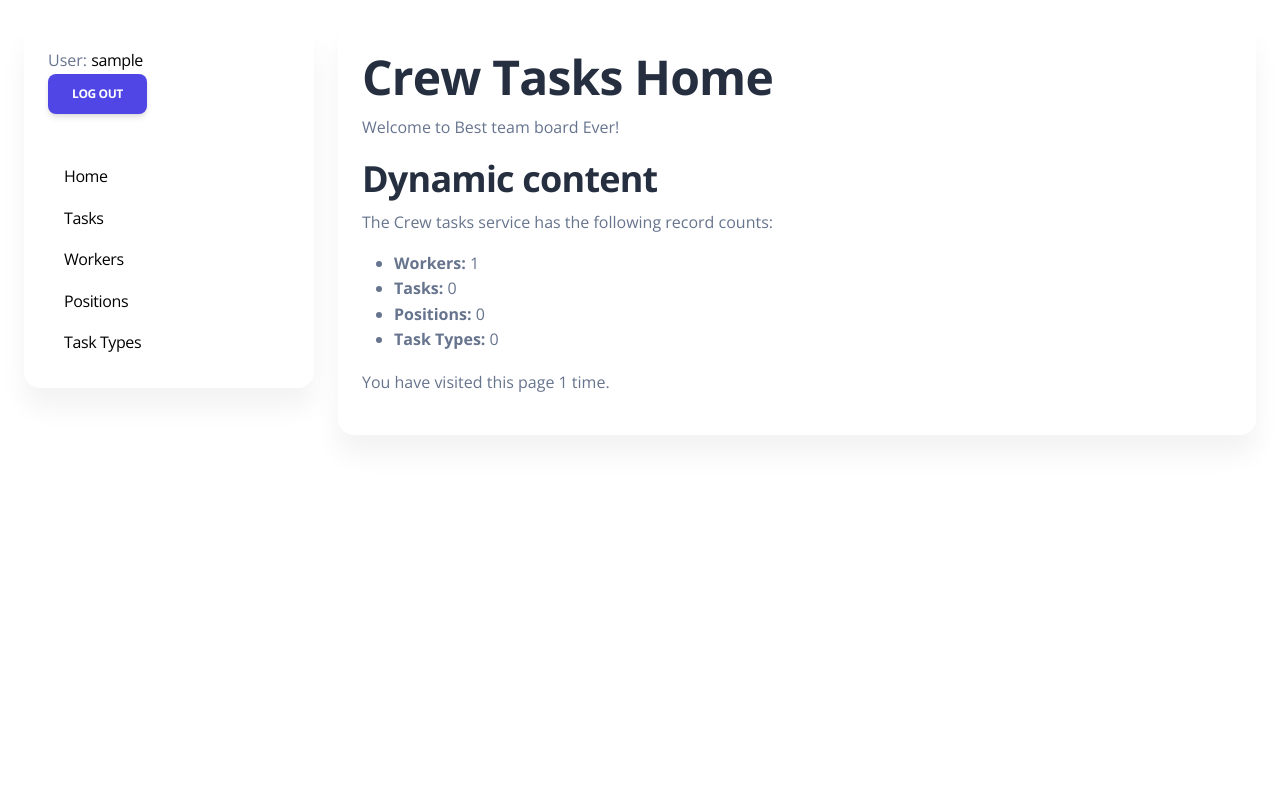
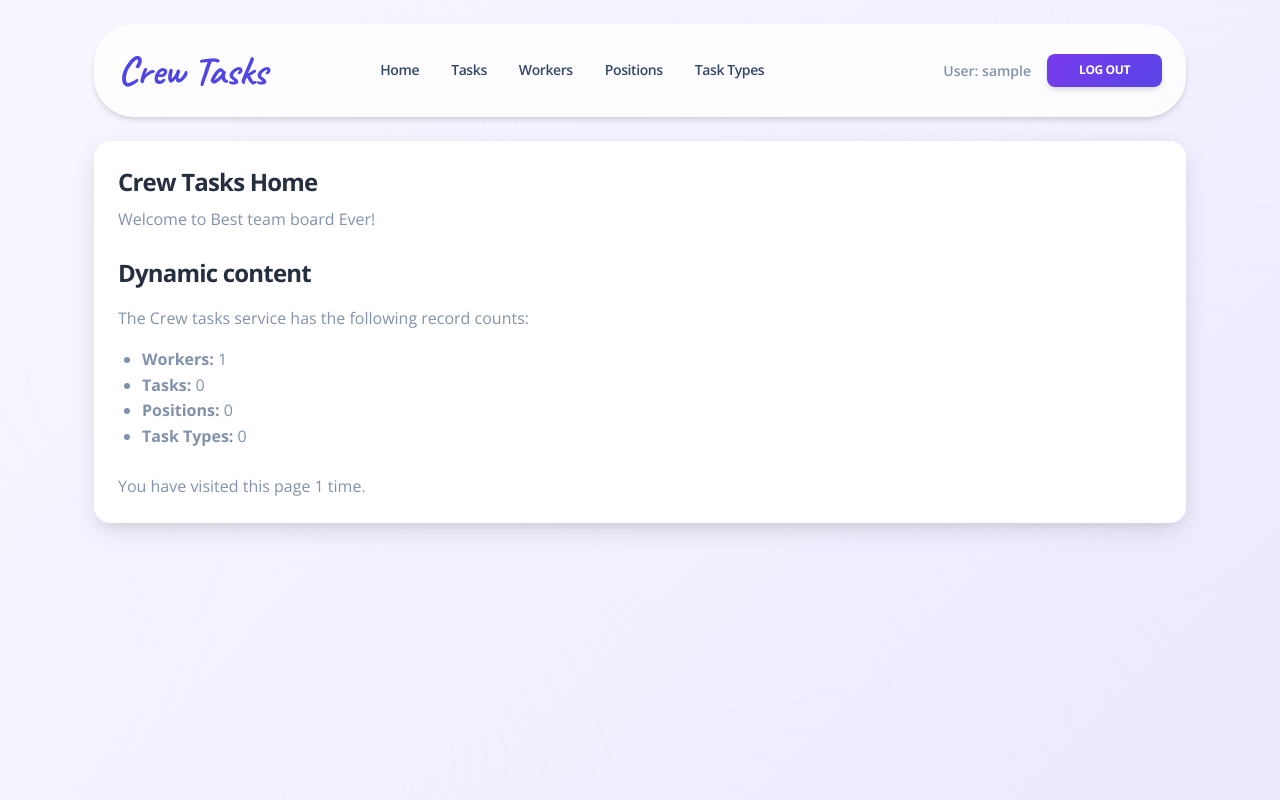
Before and after one commit to AndriiOne/crew-tasks, a Django app: page / in a window 1280 px wide. Run offline with Django 5.2, Linux system fonts and the light colour scheme; the visitor is signed in with stand-in values (Sample User, id 1); data comes from the database, SQL or seed files in the repository; data that the repository does not hold is empty; some libraries are stand-ins or nearby versions.

Commit message:
Replace sidebar with top navbar

```diff
--- a/static/css/styles.css
+++ b/static/css/styles.css
@@ -21,3 +21,32 @@
   mask-size: cover;
   opacity: 1;
 }
+
+.navbar-nav .nav-link {
+  transition: color 0.2s ease-in-out, transform 0.2s ease-in-out;
+  color: #344767;
+}
+
+.navbar-nav .nav-link:hover {
+  color: #4F46E5 !important;
+  transform: translateY(-1px);
+}
+
+.navbar-brand {
+  transition: opacity 0.2s ease-in-out;
+}
+
+.navbar-brand:hover {
+  opacity: 0.8;
+}
+
+@media (max-width: 991.98px) {
+  .auth-btn-mobile {
+    width: 100% !important;
+  }
+}
+@media (min-width: 992px) {
+  .auth-btn-mobile {
+    width: auto !important;
+  }
+}
--- a/templates/base.html
+++ b/templates/base.html
@@ -7,36 +7,100 @@
   <meta charset="utf-8">
   <meta name="viewport" content="width=device-width, initial-scale=1">
   <link rel="icon" type="image/png" href="{% static 'assets/img/favicon.png' %}">
+
+  <!-- Шрифти -->
   <link href="https://fonts.googleapis.com/css?family=Open+Sans:300,400,600,700" rel="stylesheet" />
+  <link href="https://fonts.googleapis.com/css2?family=Caveat:wght@700&display=swap" rel="stylesheet">
+
   <link href="{% static 'assets/css/nucleo-icons.css' %}" rel="stylesheet" />
   <link href="{% static 'assets/css/nucleo-svg.css' %}" rel="stylesheet" />
   <script src="https://kit.fontawesome.com/42d5adcbca.js" crossorigin="anonymous"></script>
   <link id="pagestyle" href="{% static 'assets/css/soft-design-system.css' %}" rel="stylesheet" />
 
+  <!-- Твій styles.css обов'язково останній -->
   <link rel="stylesheet" href="{% static 'css/styles.css' %}">
 </head>
 
-<body>
-<div class="container-fluid">
+<body class="bg-white position-relative min-vh-100 overflow-x-hidden">
+
+  <!-- ЛЕГКИЙ ФОНОВИЙ ГРАДІЄНТ ТА ПАТЕРН -->
+  <div class="position-fixed w-100 h-100 top-0 start-0 overflow-hidden" style="z-index: -1;">
+    <div class="position-absolute w-100 h-100 top-0 start-0" style="background: linear-gradient(135deg, #f8f7ff 0%, #ede9fe 100%);"></div>
+    <div class="position-absolute w-100 h-100 top-0 start-0 pattern-mask-accent" style="--mask-img: url('{% static "assets/img/shapes/pattern-lines.svg" %}'); opacity: 0.08;"></div>
+  </div>
+
+  <!-- ПЛАВАЮЧИЙ НАВБАР ЗВЕРХУ -->
+  <div class="container py-4">
     <div class="row">
-        <div class="col-sm-3">
-            <div class="card mt-4">
-                <div class="card-body">
+      <div class="col-12">
+        <nav class="navbar navbar-expand-lg blur blur-rounded z-index-3 shadow py-2 px-4">
+          <div class="container-fluid px-0">
+            <!-- Логотип -->
+            <a class="navbar-brand font-weight-bolder" href="{% url 'tasks:home' %}" style="font-family: 'Caveat', cursive; font-size: 2.5rem; color: #4F46E5;">
+              Crew Tasks
+            </a>
 
-                    {% block sidebar %}
-                        {% include "includes/sidebar.html" %}
-                    {% endblock %}
+            <!-- Кнопка гамбургер для мобільних -->
+            <button class="navbar-toggler shadow-none ms-2" type="button" data-bs-toggle="collapse" data-bs-target="#navigation" aria-controls="navigation" aria-expanded="false" aria-label="Toggle navigation">
+              <span class="navbar-toggler-icon mt-2">
+                <span class="navbar-toggler-bar bar1"></span>
+                <span class="navbar-toggler-bar bar2"></span>
+                <span class="navbar-toggler-bar bar3"></span>
+              </span>
+            </button>
 
+            <div class="collapse navbar-collapse w-100 pt-3 pb-2 py-lg-0" id="navigation">
+              <!-- Посилання меню -->
+              <ul class="navbar-nav mx-auto">
+                <li class="nav-item mx-2">
+                  <a href="{% url 'tasks:home' %}" class="nav-link ps-2 d-flex cursor-pointer align-items-center font-weight-bold">Home</a>
+                </li>
+                <li class="nav-item mx-2">
+                  <a href="{% url 'tasks:task-list' %}" class="nav-link ps-2 d-flex cursor-pointer align-items-center font-weight-bold">Tasks</a>
+                </li>
+                <li class="nav-item mx-2">
+                  <a href="{% url 'tasks:worker-list' %}" class="nav-link ps-2 d-flex cursor-pointer align-items-center font-weight-bold">Workers</a>
+                </li>
+                <li class="nav-item mx-2">
+                  <a href="{% url 'tasks:position-list' %}" class="nav-link ps-2 d-flex cursor-pointer align-items-center font-weight-bold">Positions</a>
+                </li>
+                <li class="nav-item mx-2">
+                  <a href="{% url 'tasks:task-type-list' %}" class="nav-link ps-2 d-flex cursor-pointer align-items-center font-weight-bold">Task Types</a>
+                </li>
+              </ul>
+
+              <!-- Юзер та Logout справа -->
+              <ul class="navbar-nav ms-auto align-items-center">
+                {% if request.user.is_authenticated %}
+                  <li class="nav-item me-3">
+                    <span class="text-sm text-secondary font-weight-bold">User: {{ request.user.username }}</span>
+                  </li>
+                  <li class="nav-item">
+                    <form action="{% url 'logout' %}" method="post" class="d-inline">
+                      {% csrf_token %}
+                      <button type="submit" class="btn btn-sm bg-gradient-primary mb-0">Log Out</button>
+                    </form>
+                  </li>
+                {% else %}
+                  <li class="nav-item">
+                    <a href="{% url 'login' %}" class="btn btn-sm bg-gradient-primary mb-0">Sign In</a>
+                  </li>
+                {% endif %}
+              </ul>
+            </div>
+          </div>
+        </nav>
       </div>
     </div>
   </div>
 
-        <div class="col-sm-9">
-          <div class="card mt-4">
-            <div class="card-body">
+  <!-- ОСНОВНИЙ КОНТЕЙНЕР НА ВСЮ ШИРИНУ -->
+  <div class="container mb-5">
+    <div class="row">
+      <div class="col-12">
+        <div class="card shadow-lg border-radius-xl p-4 bg-white">
+
           {% block content %}{% endblock %}
-            </div>
-          </div>
 
           {% block pagination %}
               {% include "includes/pagination.html" %}
@@ -45,6 +109,10 @@
         </div>
       </div>
     </div>
+  </div>
+
+  <!-- ОБОВ'ЯЗКОВІ JS СКРИПТИ ДЛЯ РАБОТИ БОСТРАП-НАВБАРУ -->
+  <script src="{% static 'assets/js/core/popper.min.js' %}"></script>
+  <script src="{% static 'assets/js/core/bootstrap.min.js' %}"></script>
 </body>
-
 </html>
--- a/templates/tasks/home.html
+++ b/templates/tasks/home.html
@@ -1,19 +1,18 @@
 {% extends "base.html" %}
 
 {% block content %}
-    <h1>Crew Tasks Home</h1>
-    <p>Welcome to Best team board Ever!</p>
-    <h2>Dynamic content</h2>
-    <p>The Crew tasks service has the following record counts:</p>
-    <ul>
-        <li><strong>Workers:</strong> {{ num_workers }}</li>
-        <li><strong>Tasks:</strong> {{ num_tasks }}</li>
-        <li><strong>Positions:</strong> {{ num_positions }}</li>
-        <li><strong>Task Types:</strong> {{ num_task_types }}</li>
-    </ul>
+  <h4 class="font-weight-bolder mb-2">Crew Tasks Home</h4>
+  <p class="text-secondary mb-4">Welcome to Best team board Ever!</p>
 
-    <p>You have visited this page
-        {{ num_visits }} time{{ num_visits|pluralize }}.
-    </p>
+  <h4 class="font-weight-bolder mb-3">Dynamic content</h4>
+  <p class="text-secondary">The Crew tasks service has the following record counts:</p>
 
+  <ul class="text-secondary ps-4 mb-4">
+    <li><strong>Workers:</strong> {{ num_workers }}</li>
+    <li><strong>Tasks:</strong> {{ num_tasks }}</li>
+    <li><strong>Positions:</strong> {{ num_positions }}</li>
+    <li><strong>Task Types:</strong> {{ num_task_types }}</li>
+  </ul>
+
+  <p class="text-secondary mb-0">You have visited this page {{ num_visits }} time{{ num_visits|pluralize }}.</p>
 {% endblock %}
```
Also changed, not shown: crew_tasks/settings.py (line endings or trailing spaces). Lines whose indentation alone changed are shown as unchanged.
